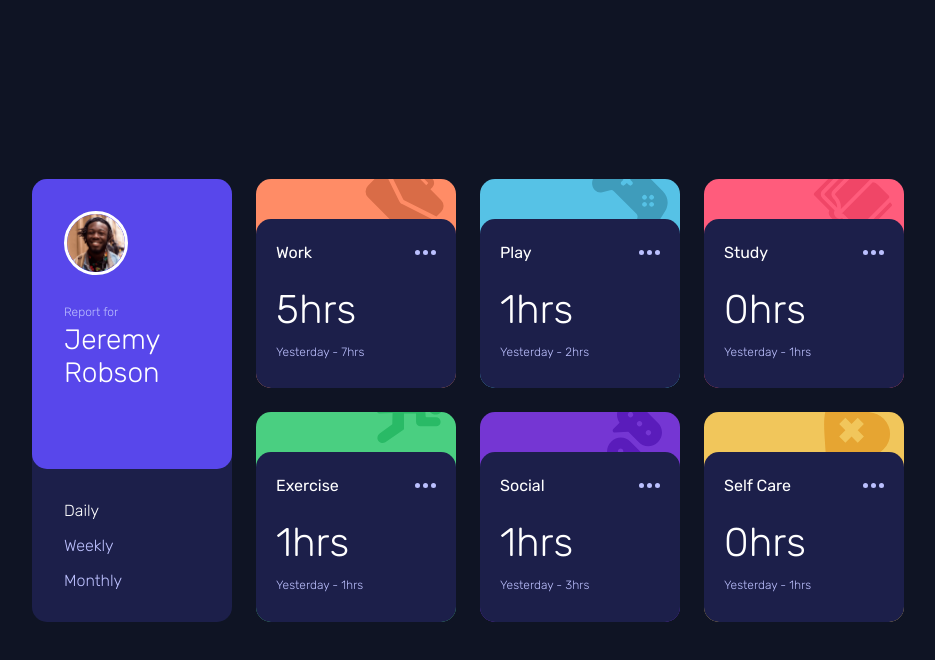
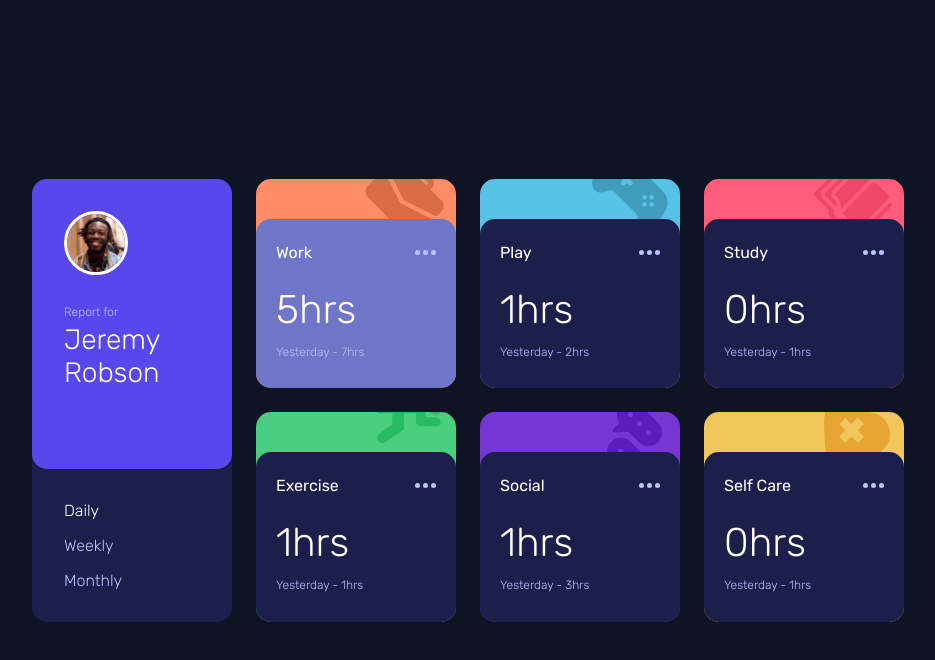
Before and after one commit to PraveenKum11/time-tracking-dashboard-frontendmentor, a plain HTML site: page index.html in a window 1280 px wide. In both pictures the pointer is over the element 528 px from the left and 303 px from the top of the page. Shown: the whole page, without its empty margins (172-1107 px from the left). Drawn offline with Linux system fonts and the light colour scheme.

Commit message:
Add active state for card

```diff
--- a/style.css
+++ b/style.css
@@ -168,6 +168,10 @@ main {
     padding: 1.5rem 1.25rem;
 }
 
+.activity-details-block:hover {
+    background-color: var(--clr-n-desaturated-blue);
+}
+
 .activity-details-row {
     display: flex;
     justify-content: space-between;
```
Also changed, not shown: desktop-1440.png (added), 2 other files.
